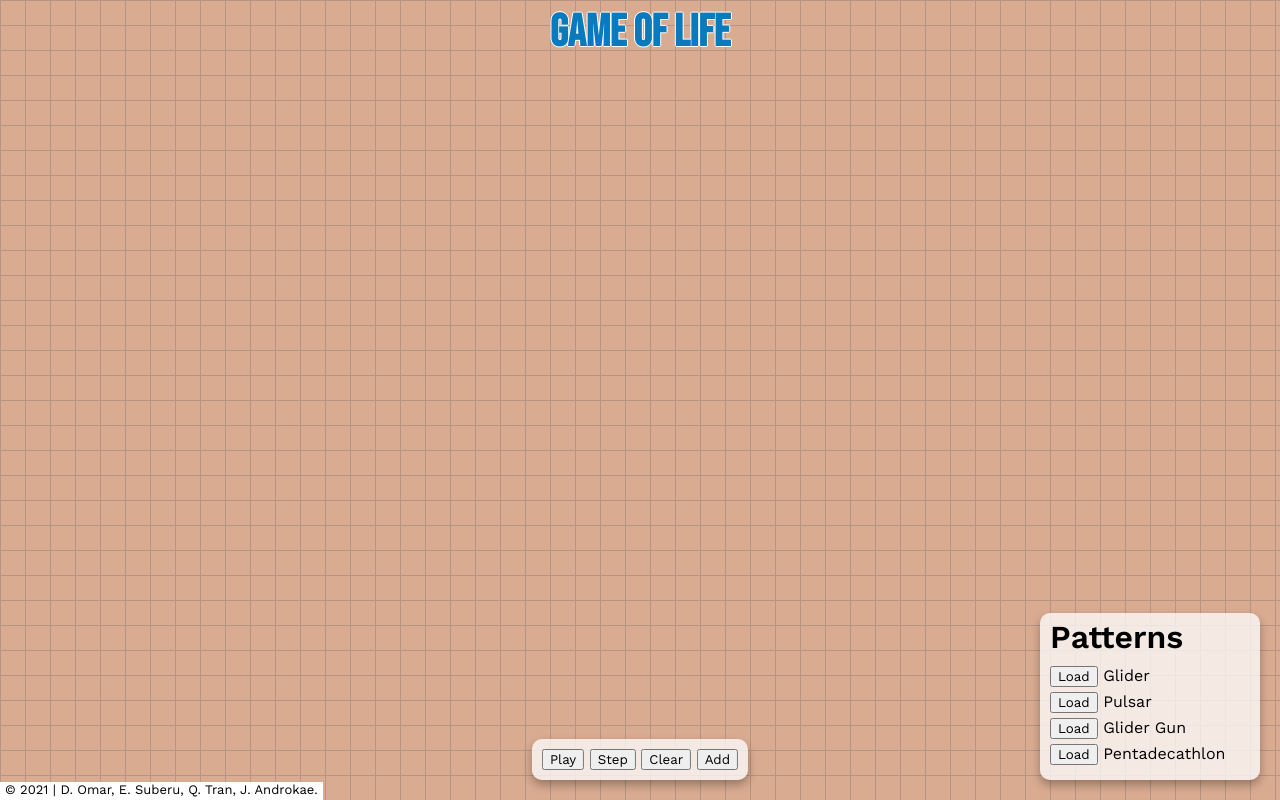
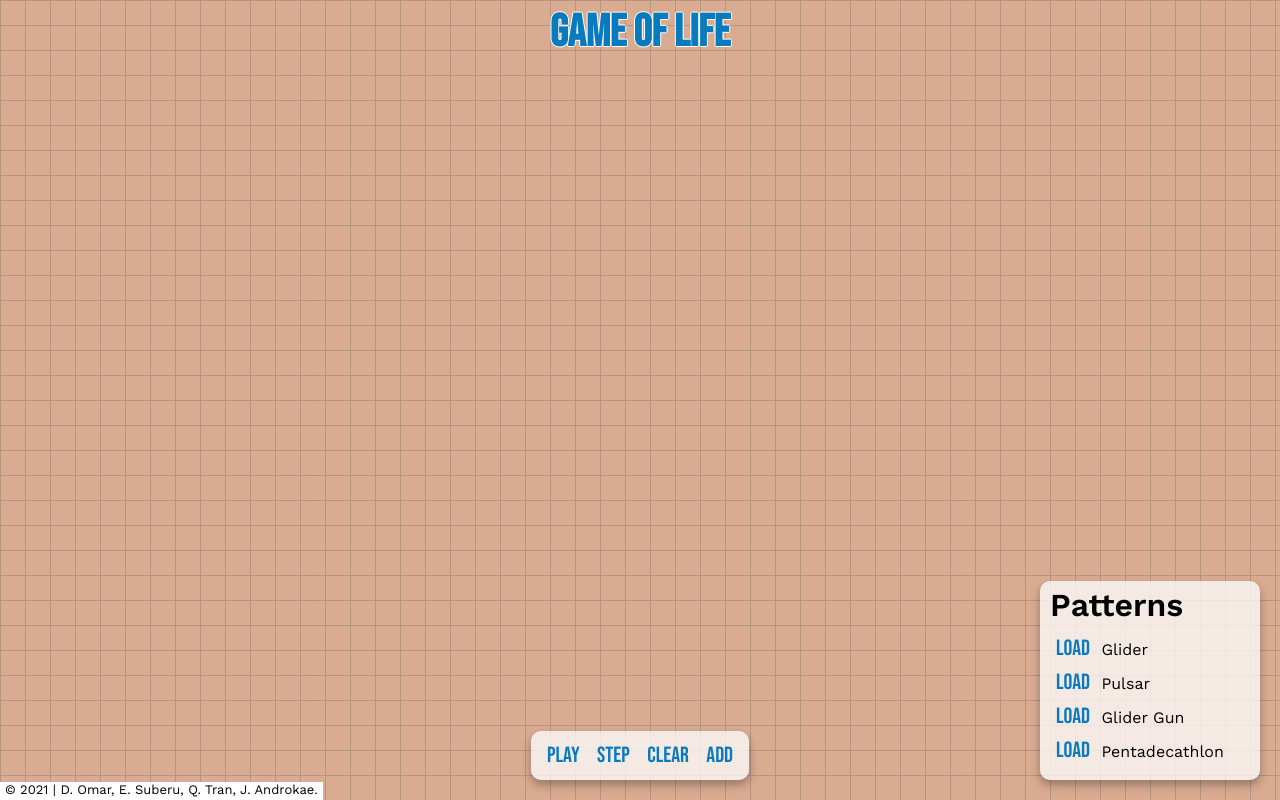
Before and after one commit to BenningtonCS/bennington-game-of-life, a Django app: page / in a window 1280 px wide. Run offline with Django 3.2, Linux system fonts and the light colour scheme; data comes from the database, SQL or seed files in the repository.

Commit message:
button css

```diff
--- a/simulation/static/simulation/css/base.css
+++ b/simulation/static/simulation/css/base.css
@@ -12,7 +12,11 @@ body, html {
 }
 
 button {
-    font-family: 'Work Sans', sans-serif;
+    font-family: 'Bebas Neue', cursive;
+    border-width: 0;
+    background: none;
+    font-size: 22px;
+    color: #0A7ABF;
 }
 canvas {
     background: #D9AB91;
```
